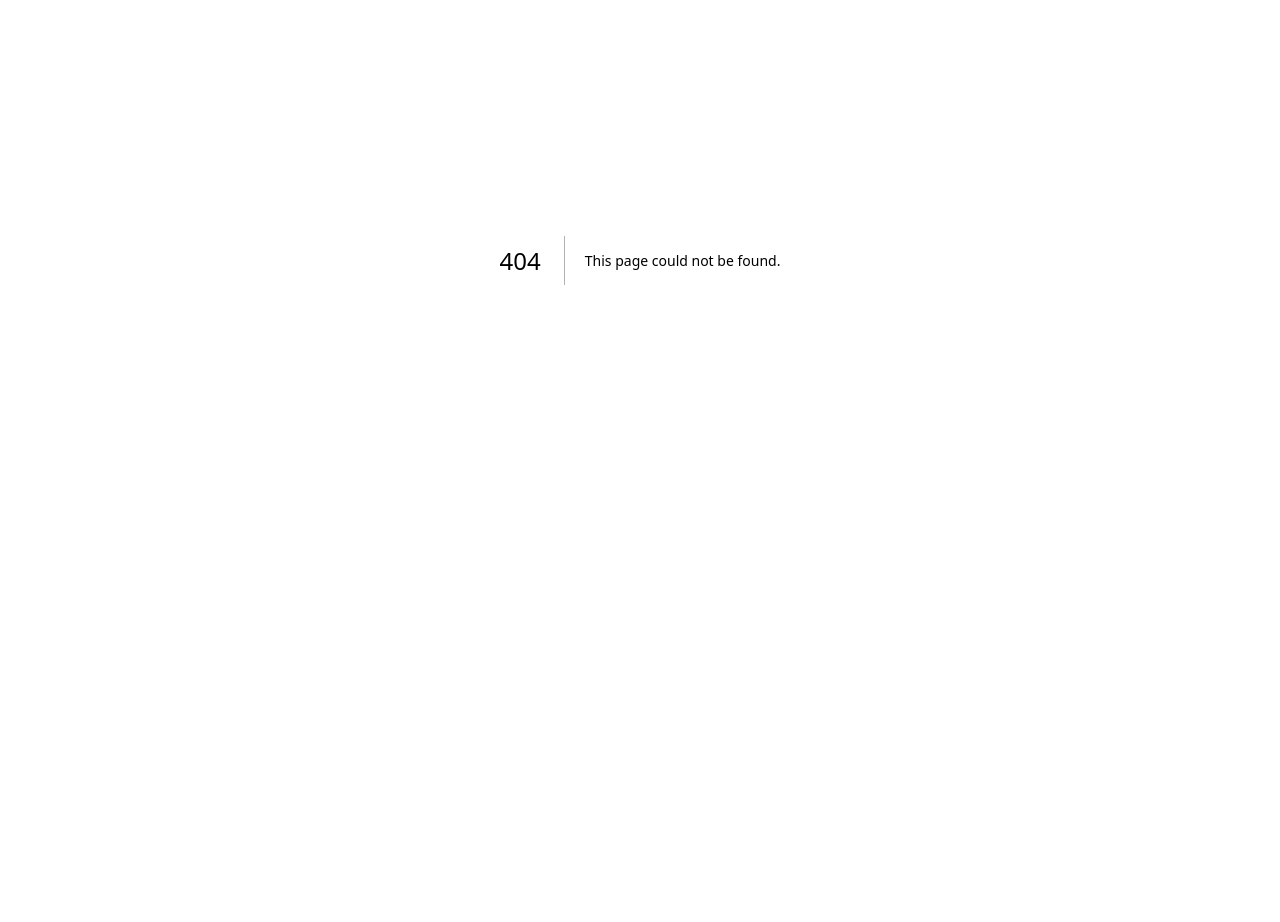
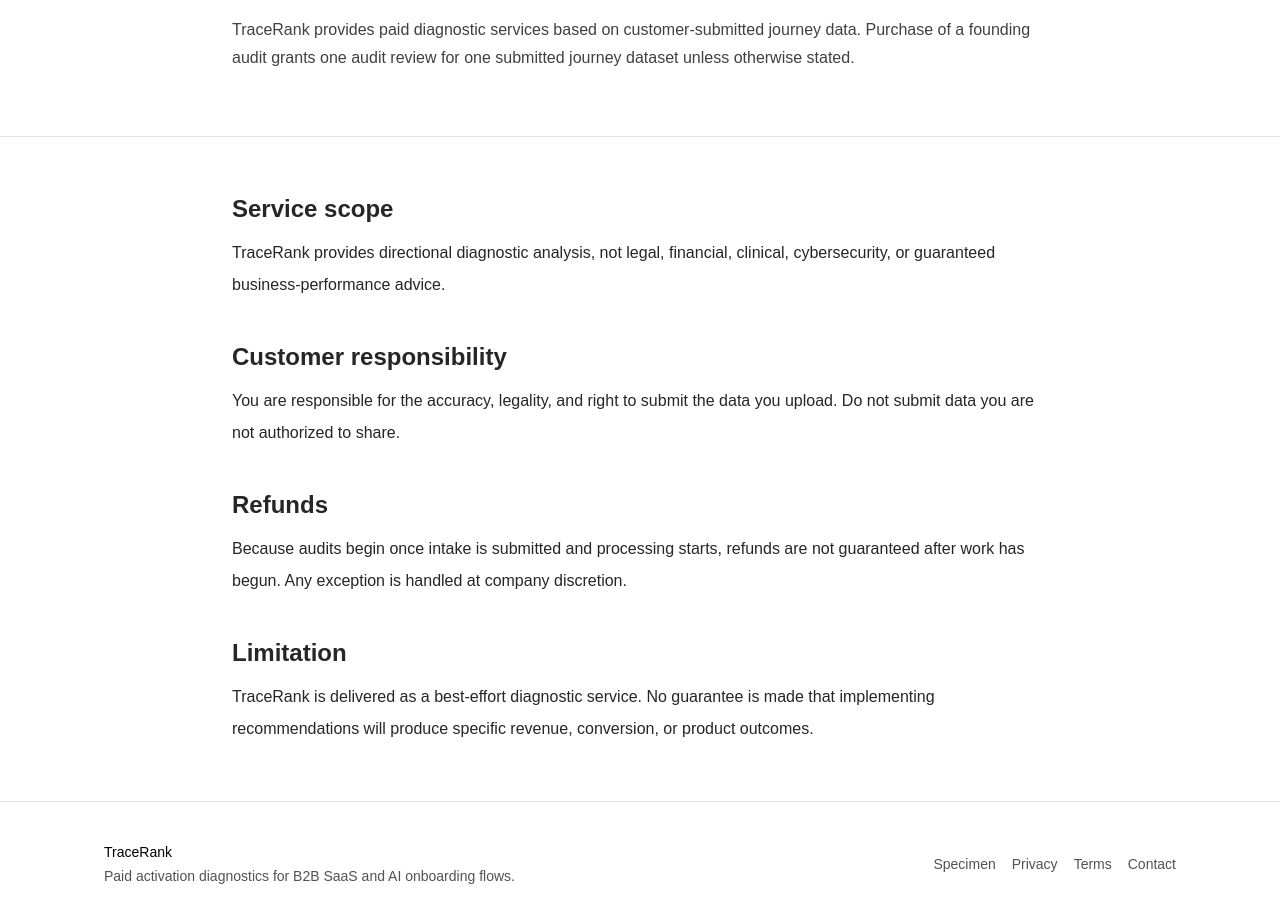
Before and after one commit to avadavisstudio/tracerank-v1, a Next.js app: page /terms in a window 1280 px wide. Before the commit this address had no page. Shown: the part 140-1062 px from the top of the page. Before the commit the page ends 800 px from the top, so only its background shows below. Built offline with nearby package versions, Linux system fonts and the light colour scheme.

Commit message:
Add footer and legal/support pages

```diff
--- /dev/null
+++ b/src/app/contact/page.tsx
@@ -0,0 +1,40 @@
+import SiteFooter from "@/components/site-footer";
+
+export default function ContactPage() {
+  return (
+    <>
+      <main className="min-h-screen bg-white text-black">
+        <section className="border-b border-neutral-200">
+          <div className="mx-auto max-w-4xl px-6 py-16 md:px-10">
+            <p className="text-xs font-medium uppercase tracking-[0.22em] text-neutral-500">
+              Contact
+            </p>
+            <h1 className="mt-3 text-4xl font-semibold tracking-tight md:text-5xl">
+              Contact TraceRank
+            </h1>
+            <p className="mt-4 text-base leading-7 text-neutral-700">
+              For support, audit questions, or business inquiries, use the contact
+              information below.
+            </p>
+          </div>
+        </section>
+
+        <section>
+          <div className="mx-auto max-w-4xl space-y-8 px-6 py-14 text-base leading-8 text-neutral-800 md:px-10">
+            <div className="rounded-3xl border border-neutral-200 p-6">
+              <h2 className="text-2xl font-semibold">Support</h2>
+              <p className="mt-3">ava@avadavisstudio.com</p>
+            </div>
+
+            <div className="rounded-3xl border border-neutral-200 p-6">
+              <h2 className="text-2xl font-semibold">Business inquiries</h2>
+              <p className="mt-3">Ava Davis Studio LLC</p>
+              <p>Activation diagnostics and journey audit services</p>
+            </div>
+          </div>
+        </section>
+      </main>
+      <SiteFooter />
+    </>
+  );
+}
--- a/src/app/page.tsx
+++ b/src/app/page.tsx
@@ -1,11 +1,7 @@
+import SiteFooter from "@/components/site-footer";
+
 const paymentLink =
   process.env.NEXT_PUBLIC_STRIPE_PAYMENT_LINK_URL || "/start";
-
-const bullets = [
-  "Pinpoint the stage where activation becomes unstable",
-  "Measure time-to-first-value, retries, and abandonment",
-  "Get a ranked fix list instead of another dashboard",
-];
 
 const builtFor = [
   "B2B SaaS onboarding flows",
@@ -47,6 +43,7 @@
 
 export default function HomePage() {
   return (
+    <>
       <main className="min-h-screen bg-white text-black">
         <section className="border-b border-neutral-200">
           <div className="mx-auto flex max-w-6xl flex-col gap-10 px-6 py-20 md:px-10 lg:flex-row lg:items-end lg:justify-between">
@@ -321,5 +318,7 @@
           </div>
         </section>
       </main>
+      <SiteFooter />
+    </>
   );
 }
--- /dev/null
+++ b/src/app/privacy/page.tsx
@@ -0,0 +1,63 @@
+import SiteFooter from "@/components/site-footer";
+
+export default function PrivacyPage() {
+  return (
+    <>
+      <main className="min-h-screen bg-white text-black">
+        <section className="border-b border-neutral-200">
+          <div className="mx-auto max-w-4xl px-6 py-16 md:px-10">
+            <p className="text-xs font-medium uppercase tracking-[0.22em] text-neutral-500">
+              Privacy
+            </p>
+            <h1 className="mt-3 text-4xl font-semibold tracking-tight md:text-5xl">
+              Privacy Policy
+            </h1>
+            <p className="mt-4 text-base leading-7 text-neutral-700">
+              TraceRank collects limited information needed to process paid audits,
+              including contact details, uploaded CSV event data, and related product
+              context submitted through the intake flow.
+            </p>
+          </div>
+        </section>
+
+        <section>
+          <div className="mx-auto max-w-4xl space-y-10 px-6 py-14 text-base leading-8 text-neutral-800 md:px-10">
+            <div>
+              <h2 className="text-2xl font-semibold">What we collect</h2>
+              <p className="mt-3">
+                We may collect your name, email, company, uploaded CSV files, event-log
+                contents, and product information submitted for the purpose of performing
+                an activation audit.
+              </p>
+            </div>
+
+            <div>
+              <h2 className="text-2xl font-semibold">How we use it</h2>
+              <p className="mt-3">
+                Submitted data is used only to process, analyze, and deliver your paid
+                TraceRank audit and related service communications.
+              </p>
+            </div>
+
+            <div>
+              <h2 className="text-2xl font-semibold">Data handling</h2>
+              <p className="mt-3">
+                Uploaded data is stored in third-party infrastructure used to operate the
+                service. Do not submit regulated, unlawful, or highly sensitive personal
+                data that is not necessary for activation analysis.
+              </p>
+            </div>
+
+            <div>
+              <h2 className="text-2xl font-semibold">Contact</h2>
+              <p className="mt-3">
+                For privacy-related questions, contact: ava@avadavisstudio.com
+              </p>
+            </div>
+          </div>
+        </section>
+      </main>
+      <SiteFooter />
+    </>
+  );
+}
--- a/src/app/specimen/page.tsx
+++ b/src/app/specimen/page.tsx
@@ -1,5 +1,8 @@
+import SiteFooter from "@/components/site-footer";
+
 export default function SpecimenPage() {
   return (
+    <>
       <main className="min-h-screen bg-white text-black">
         <section className="border-b border-neutral-200">
           <div className="mx-auto max-w-5xl px-6 py-16 md:px-10">
@@ -64,5 +67,7 @@
           </div>
         </section>
       </main>
+      <SiteFooter />
+    </>
   );
 }
--- a/src/app/start/page.tsx
+++ b/src/app/start/page.tsx
@@ -1,7 +1,9 @@
 import AuditUploadForm from "@/components/audit-upload-form";
+import SiteFooter from "@/components/site-footer";
 
 export default function StartPage() {
   return (
+    <>
       <main className="min-h-screen bg-white text-black">
         <section className="border-b border-neutral-200">
           <div className="mx-auto max-w-5xl px-6 py-16 md:px-10">
@@ -54,5 +56,7 @@
           </div>
         </section>
       </main>
+      <SiteFooter />
+    </>
   );
 }
--- a/src/app/success/page.tsx
+++ b/src/app/success/page.tsx
@@ -1,7 +1,9 @@
 import Link from "next/link";
+import SiteFooter from "@/components/site-footer";
 
 export default function SuccessPage() {
   return (
+    <>
       <main className="min-h-screen bg-white text-black">
         <section className="border-b border-neutral-200">
           <div className="mx-auto max-w-4xl px-6 py-16 md:px-10">
@@ -72,5 +74,7 @@
           </div>
         </section>
       </main>
+      <SiteFooter />
+    </>
   );
 }
--- /dev/null
+++ b/src/app/terms/page.tsx
@@ -0,0 +1,64 @@
+import SiteFooter from "@/components/site-footer";
+
+export default function TermsPage() {
+  return (
+    <>
+      <main className="min-h-screen bg-white text-black">
+        <section className="border-b border-neutral-200">
+          <div className="mx-auto max-w-4xl px-6 py-16 md:px-10">
+            <p className="text-xs font-medium uppercase tracking-[0.22em] text-neutral-500">
+              Terms
+            </p>
+            <h1 className="mt-3 text-4xl font-semibold tracking-tight md:text-5xl">
+              Terms of Service
+            </h1>
+            <p className="mt-4 text-base leading-7 text-neutral-700">
+              TraceRank provides paid diagnostic services based on customer-submitted
+              journey data. Purchase of a founding audit grants one audit review for one
+              submitted journey dataset unless otherwise stated.
+            </p>
+          </div>
+        </section>
+
+        <section>
+          <div className="mx-auto max-w-4xl space-y-10 px-6 py-14 text-base leading-8 text-neutral-800 md:px-10">
+            <div>
+              <h2 className="text-2xl font-semibold">Service scope</h2>
+              <p className="mt-3">
+                TraceRank provides directional diagnostic analysis, not legal, financial,
+                clinical, cybersecurity, or guaranteed business-performance advice.
+              </p>
+            </div>
+
+            <div>
+              <h2 className="text-2xl font-semibold">Customer responsibility</h2>
+              <p className="mt-3">
+                You are responsible for the accuracy, legality, and right to submit the
+                data you upload. Do not submit data you are not authorized to share.
+              </p>
+            </div>
+
+            <div>
+              <h2 className="text-2xl font-semibold">Refunds</h2>
+              <p className="mt-3">
+                Because audits begin once intake is submitted and processing starts,
+                refunds are not guaranteed after work has begun. Any exception is handled
+                at company discretion.
+              </p>
+            </div>
+
+            <div>
+              <h2 className="text-2xl font-semibold">Limitation</h2>
+              <p className="mt-3">
+                TraceRank is delivered as a best-effort diagnostic service. No guarantee
+                is made that implementing recommendations will produce specific revenue,
+                conversion, or product outcomes.
+              </p>
+            </div>
+          </div>
+        </section>
+      </main>
+      <SiteFooter />
+    </>
+  );
+}
--- /dev/null
+++ b/src/components/site-footer.tsx
@@ -0,0 +1,31 @@
+import Link from "next/link";
+
+export default function SiteFooter() {
+  return (
+    <footer className="border-t border-neutral-200 bg-white">
+      <div className="mx-auto flex max-w-6xl flex-col gap-6 px-6 py-10 text-sm text-neutral-600 md:flex-row md:items-center md:justify-between md:px-10">
+        <div>
+          <p className="font-medium text-black">TraceRank</p>
+          <p className="mt-1">
+            Paid activation diagnostics for B2B SaaS and AI onboarding flows.
+          </p>
+        </div>
+
+        <nav className="flex flex-wrap gap-4">
+          <Link href="/specimen" className="hover:text-black">
+            Specimen
+          </Link>
+          <Link href="/privacy" className="hover:text-black">
+            Privacy
+          </Link>
+          <Link href="/terms" className="hover:text-black">
+            Terms
+          </Link>
+          <Link href="/contact" className="hover:text-black">
+            Contact
+          </Link>
+        </nav>
+      </div>
+    </footer>
+  );
+}
```
Lines whose indentation alone changed are shown as unchanged.
